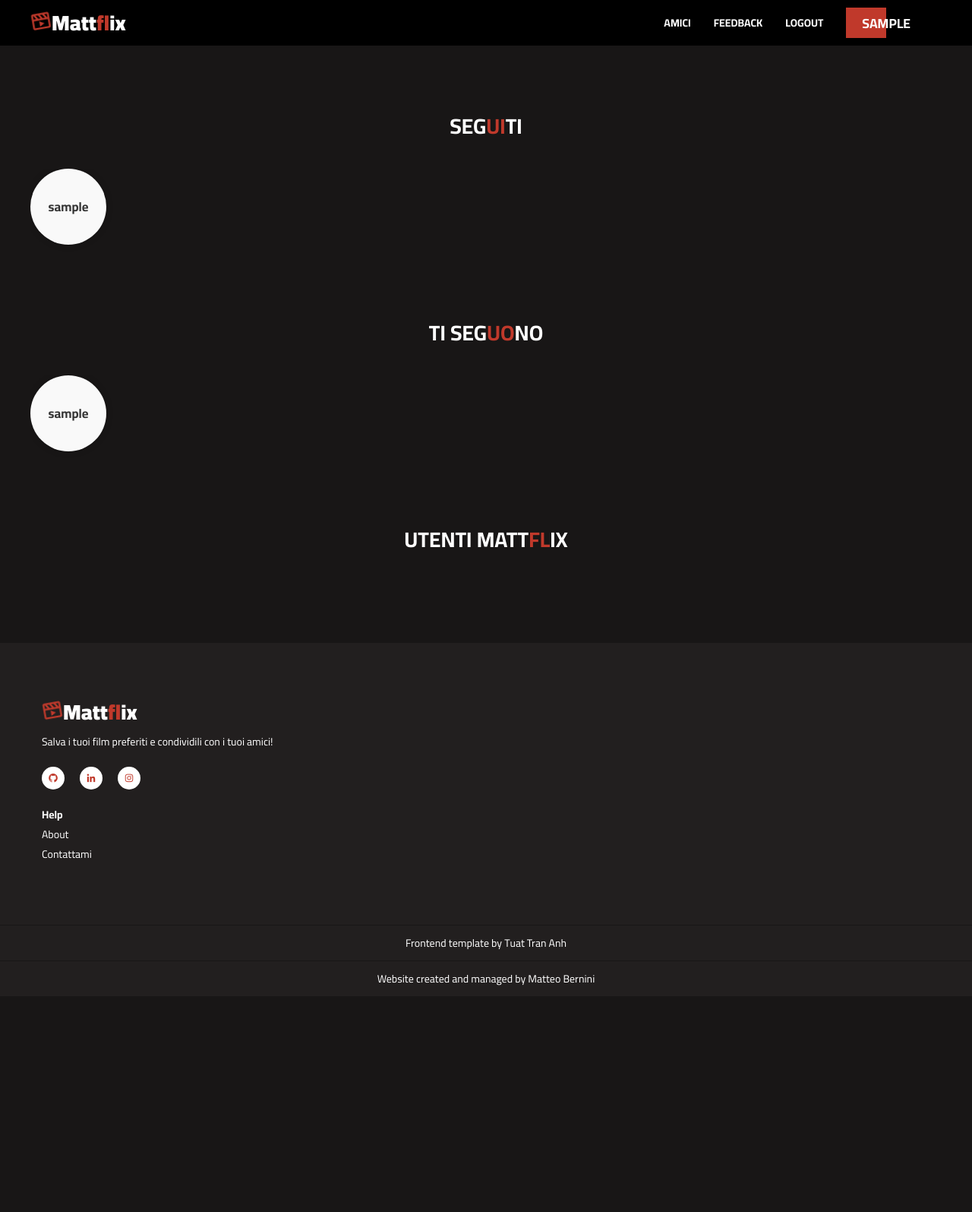
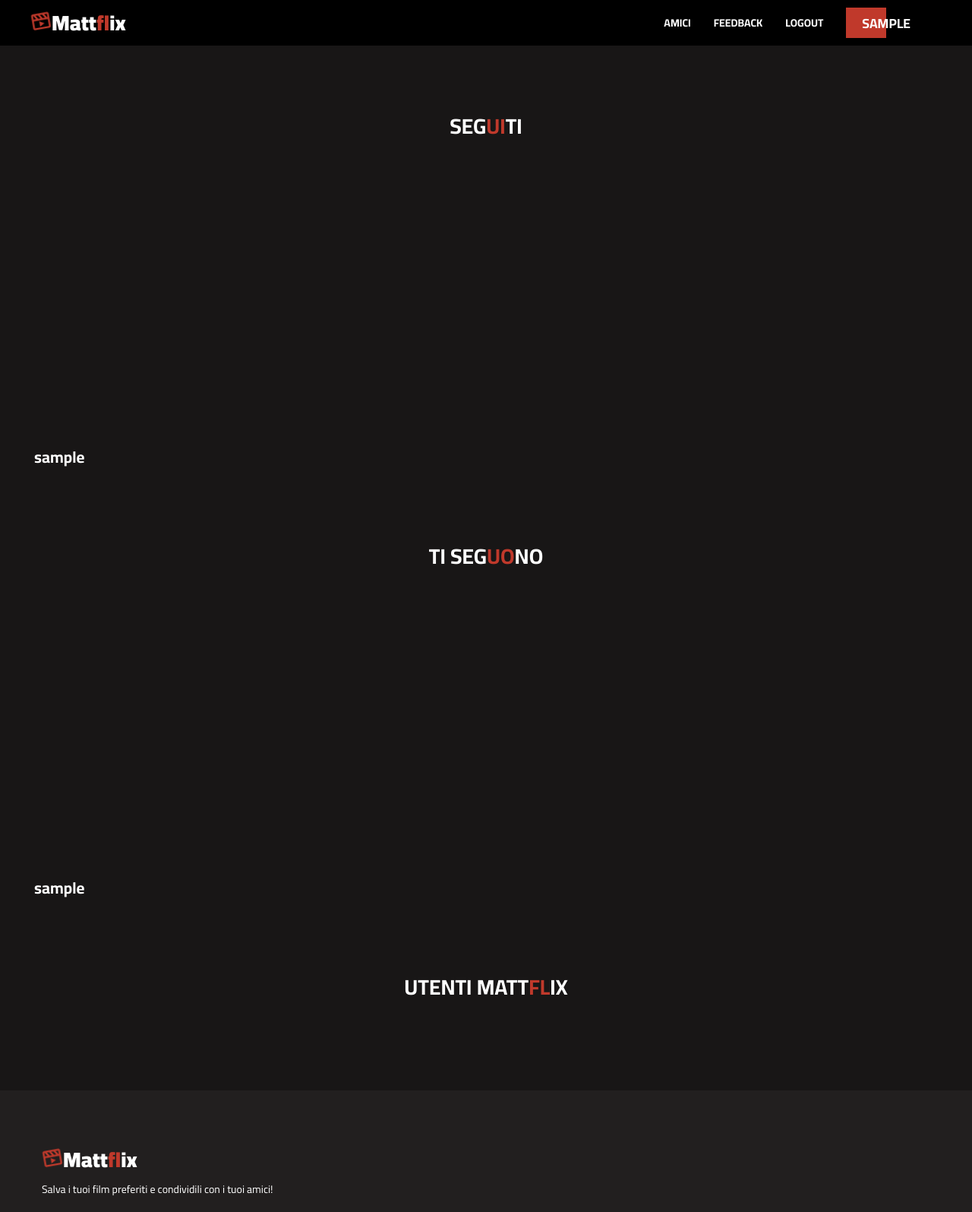
Before and after one commit to mattebernini/mattflix, a Flask app: page /amici in a window 1280 px wide. Shown: the top 1595 px of the page at 76% size. Before the commit the page ends 1297 px from the top, so only its background shows below. Run offline with Flask 3, Linux system fonts and the light colour scheme; a user stored in the database is signed in; tables that the repository leaves empty hold one stand-in row (values such as "Sample post"); some libraries are stand-ins or nearby versions.

Commit message:
re-designed amici

```diff
--- a/website/static/css/app.css
+++ b/website/static/css/app.css
@@ -246,57 +246,6 @@ a.movie-item:hover {
     font-weight: 900;
 }
 
-/* AMICO BOX*/
-.amico-box {
-  display: flex;
-  justify-content: center;
-  align-items: center;
-  height: 100px;
-  width: 100px;
-  margin: 0 10px;
-  background-color: #f9f9f9;
-  border-radius: 50%;
-  box-shadow: 0px 0px 10px rgba(0, 0, 0, 0.2);
-  float: left;
-  margin-right: 20px;
-}
-
-.amico-box:hover {
-    background-color: var(--main-color);
-    color: var(--text-color);
-}
-
-.amico-box a {
-  display: flex;
-  justify-content: center;
-  align-items: center;
-  height: 100%;
-  width: 100%;
-  color: #333;
-  font-size: 1.2rem;
-  font-weight: bold;
-  text-decoration: none;
-}
-
-.amico-box a:hover {
-  color: #fff;
-}
-.amici-container {
-    margin-top: 20px;
-    overflow: hidden;
-}
-
-  .amico-box {
-    margin: 0 10px 10px 0;
-    flex: 1 0 calc(33.33% - 10px);
-  }
-
-  .amico-box:last-child {
-    margin-right: 0;
-  }
-
-/* END AMICO BOX*/
-
 .movie-infos {
     display: flex;
     align-items: center;
@@ -455,6 +404,36 @@ a.movie-item:hover {
   }
 
 /* END NEW CSS CODE BY ME*/
+
+
+/* AMICO ITEMS*/
+
+  .amico-item {
+    display: block;
+    position: relative;
+    overflow: hidden;
+    padding-top: 140%;
+    cursor: pointer;
+}
+
+.amico-item-content {
+    position: absolute;
+    bottom: 0;
+    left: 0;
+    width: 50%;
+    padding: 5px;
+    color: var(--main-color);
+  }
+
+
+  .amico-item-title {
+    color: var(--text-color);
+    font-size: 1.5rem;
+    position: relative;
+    font-weight: 700;
+  }
+
+/* END AMICO ITEMS*/
 
 .section {
     padding-top: 80px;
--- a/website/templates/amici.html
+++ b/website/templates/amici.html
@@ -6,55 +6,64 @@
             <div class="pricing-header">
                 seg<span class="main-color">ui</span>ti
             </div>
-            <div class="amici-container">
-                <div class="row">
+            <div class="movies-slide carousel-nav-center owl-carousel">
                 {% for amico in seguiti %}
-                <div class="amico-box">
-                    <a href="profilo/{{amico}}">
-                        <span>{{amico}}</span>
+                <!-- AMICO ITEM -->
+                <a href="/profilo/{{amico}}" class="amico-item">
+                    <div class="amico-item-content">
+                        <div class="amico-item-title">
+                            {{amico}}
+                        </div>
+                    </div>
                 </a>
-                </div>
+                <!-- END AMICO ITEM -->
                 {% endfor %}
             </div>
         </div>
     </div>
     <!-- END seguiti SECTION -->
-    <!-- ti seguono SECTION -->
+    <!-- ti_seguono SECTION -->
     <div class="section">
         <div class="container">
             <div class="pricing-header">
-                ti seg<span class="main-color">uo</span>no
+                Ti seg<span class="main-color">uo</span>no
             </div>
-            <div class="amici-container">
-                <div class="row">
+            <div class="movies-slide carousel-nav-center owl-carousel">
                 {% for amico in ti_seguono %}
-                <div class="amico-box">
-                    <a href="profilo/{{amico}}">
-                        <span>{{amico}}</span>
+                <!-- AMICO ITEM -->
+                <a href="/profilo/{{amico}}" class="amico-item">
+                    <div class="amico-item-content">
+                        <div class="amico-item-title">
+                            {{amico}}
+                        </div>
+                    </div>
                 </a>
-                </div>
+                <!-- END AMICO ITEM -->
                 {% endfor %}
             </div>
         </div>
     </div>
-    <!-- END ti seguono SECTION -->
-    <!-- tutti utenti SECTION -->
+    <!-- END ti_seguono SECTION -->
+    <!-- tutti SECTION -->
     <div class="section">
         <div class="container">
             <div class="pricing-header">
                 utenti Matt<span class="main-color">fl</span>ix
             </div>
-            <div class="amici-container">
-            <div class="row">
+            <div class="movies-slide carousel-nav-center owl-carousel">
                 {% for amico in tutti %}
-                <div class="amico-box">
-                <a href="profilo/{{amico}}">
-                    <span>{{amico}}</span>
+                <!-- AMICO ITEM -->
+                <a href="/profilo/{{amico}}" class="amico-item">
+                    <div class="amico-item-content">
+                        <div class="amico-item-title">
+                            {{amico}}
+                        </div>
+                    </div>
                 </a>
-                </div>
+                <!-- END AMICO ITEM -->
                 {% endfor %}
             </div>
         </div>
     </div>
-    <!-- END tutti utenti SECTION -->
+    <!-- END tutti SECTION -->
 {% endblock %}
```
